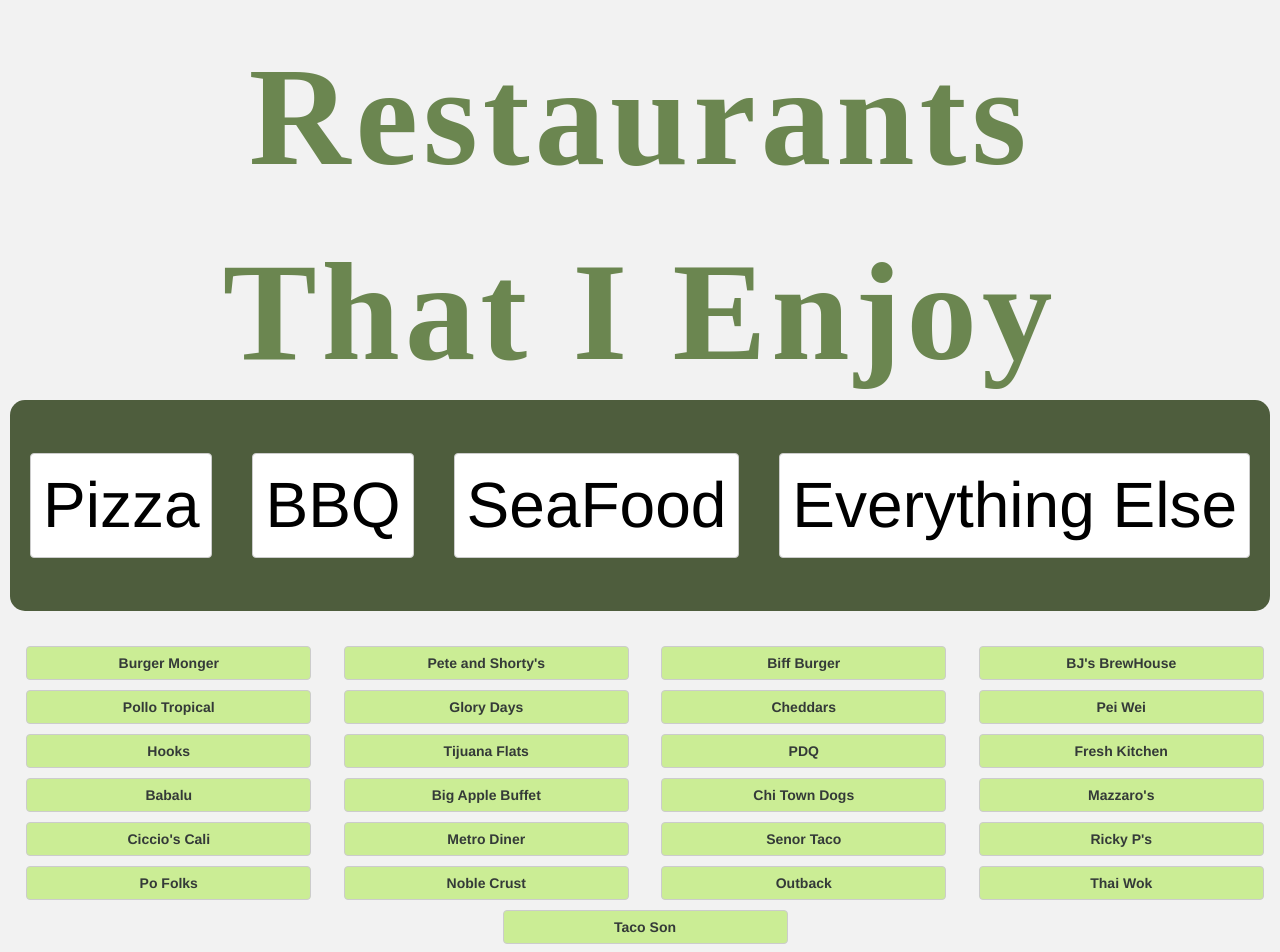
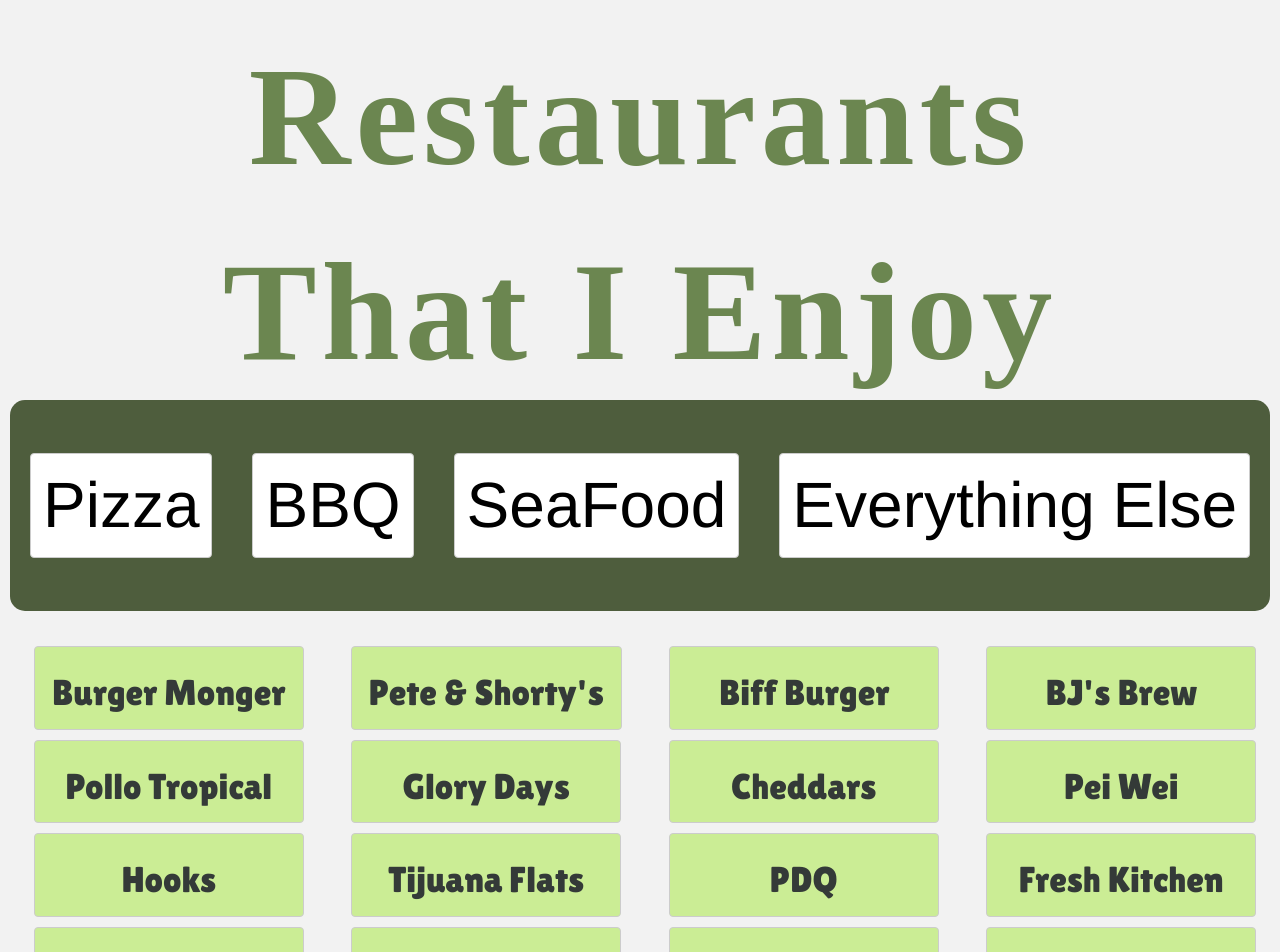
Before and after one commit to bdog72/food-dot-com, a React app: page /everythingElse in a window 1280 px wide. Shown: the top 952 px of the page. Built offline with nearby package versions, Linux system fonts and the light colour scheme; a web font is replaced by a local one.

Commit message:
made link font size bigger

```diff
--- a/src/components/EverythingElse.js
+++ b/src/components/EverythingElse.js
@@ -5,79 +5,79 @@
     return <div>
       <div className='flex'>
         <a href='http://www.burgermonger.com'>
-          <Button className='button' block>Burger Monger</Button>
+          <Button className='button' block><h1>Burger Monger</h1></Button>
         </a>
         <a href='http://www.peteandshortys.com'>
-          <Button className='button' block>Pete and Shorty's</Button>
+          <Button className='button' block><h1>Pete & Shorty's</h1></Button>
         </a>
         <a href='http://biffburgers.com'>
-          <Button className='button' block>Biff Burger</Button>
+          <Button className='button' block><h1>Biff Burger</h1></Button>
         </a>
         <a href='https://www.bjsrestaurants.com'>
-          <Button className='button' block>BJ's BrewHouse</Button>
+          <Button className='button' block><h1>BJ's Brew</h1></Button>
         </a>
         <a href='http://pollotropical.com'>
-          <Button className='button' block>Pollo Tropical</Button>
+          <Button className='button' block><h1>Pollo Tropical</h1></Button>
         </a>
         <a href='https://www.glorydaysgrill.com'>
-          <Button className='button' block>Glory Days</Button>
+          <Button className='button' block><h1>Glory Days</h1></Button>
         </a>
         <a href='http://cheddars.com'>
-          <Button className='button' block>Cheddars</Button>
+          <Button className='button' block><h1>Cheddars</h1></Button>
         </a>
         <a href='https://www.peiwei.com'>
-          <Button className='button' block>Pei Wei</Button>
+          <Button className='button' block><h1>Pei Wei</h1></Button>
         </a>
         <a href='http://www.hookssushi.com/'>
-          <Button className='button' block>Hooks</Button>
+          <Button className='button' block><h1>Hooks</h1></Button>
         </a>
         <a href='https://tijuanaflats.com'>
-          <Button className='button' block>Tijuana Flats</Button>
+          <Button className='button' block><h1>Tijuana Flats</h1></Button>
         </a>
         <a href='https://www.eatpdq.com'>
-          <Button className='button' block>PDQ</Button>
+          <Button className='button' block><h1>PDQ</h1></Button>
         </a>
         <a href='http://www.eatfreshkitchen.com'>
-          <Button className='button' block>Fresh Kitchen</Button>
+          <Button className='button' block><h1>Fresh Kitchen</h1></Button>
         </a>
         <a href='http://www.babalueats.com/'>
-          <Button className='button' block>Babalu</Button>
+          <Button className='button' block><h1>Babalu</h1></Button>
         </a>
         <a href='http://www.bigapplebuffet.com'>
-          <Button className='button' block>Big Apple Buffet</Button>
+          <Button className='button' block><h1>Big Apple</h1></Button>
         </a>
         <a href='https://www.yelp.com/biz/chi-town-beefs-and-dogs-saint-petersburg'>
-          <Button className='button' block>Chi Town Dogs</Button>
+          <Button className='button' block><h1>Chi Town Dogs</h1></Button>
         </a>
         <a href='http://www.mazzarosmarket.com'>
-          <Button className='button' block>Mazzaro's</Button>
+          <Button className='button' block><h1>Mazzaro's</h1></Button>
         </a>
         <a href='http://www.cicciocali.com'>
-          <Button className='button' block>Ciccio's Cali</Button>
+          <Button className='button' block><h1>Ciccio's Cali</h1></Button>
         </a>
         <a href='https://metrodiner.com/'>
-          <Button className='button' block>Metro Diner</Button>
+          <Button className='button' block><h1>Metro Diner</h1></Button>
         </a>
         <a href='http://www.senortacomexicanrestaurant.com'>
-          <Button className='button' block>Senor Taco</Button>
+          <Button className='button' block><h1>Senor Taco</h1></Button>
         </a>
         <a href='http://www.rickyps.com'>
-          <Button className='button' block>Ricky P's</Button>
+          <Button className='button' block><h1>Ricky P's</h1></Button>
         </a>
         <a href='http://www.pofolks.net'>
-          <Button className='button' block>Po Folks</Button>
+          <Button className='button' block><h1>Po Folks</h1></Button>
         </a>
         <a href='http://noble-crust.com/Noble-Crust-St-Petersburg/Brunch'>
-          <Button className='button' block>Noble Crust</Button>
+          <Button className='button' block><h1>Noble Crust</h1></Button>
         </a>
         <a href='https://www.outback.com/locations/fl/st-pete-4th'>
-          <Button className='button' block>Outback</Button>
+          <Button className='button' block><h1>Outback</h1></Button>
         </a>
         <a href='http://www.thaiwokstpete.com'>
-          <Button className='button' block>Thai Wok</Button>
+          <Button className='button' block><h1>Thai Wok</h1></Button>
         </a>
         <a href='https://www.tacosonmexicangrill.com'>
-          <Button className='button' block>Taco Son</Button>
+          <Button className='button' block><h1>Taco Son</h1></Button>
         </a>
       </div>
     </div>
--- a/src/components/Seafood.js
+++ b/src/components/Seafood.js
@@ -5,31 +5,31 @@
     return <div>
       <div className='flex'>
         <a href='https://www.midpeninsulaseafood.com'>
-          <Button className='button' block>Mid P Seafood</Button>
+          <Button className='button' block><h1>Mid P Seafood</h1></Button>
         </a>
         <a href='http://www.casualclam.com'>
-          <Button className='button' block>Casual Clam</Button>
+          <Button className='button' block><h1>Casual Clam</h1></Button>
         </a>
         <a href='https://www.bonefishgrill.com'>
-          <Button className='button' block>BoneFish Grill</Button>
+          <Button className='button' block><h1>BoneFish Grill</h1></Button>
         </a>
         <a href='http://www.crabshack.com'>
-          <Button className='button' block>Crab Shack</Button>
+          <Button className='button' block><h1>Crab Shack</h1></Button>
         </a>
         <a href='http://www.blakescrabcakes.com'>
-          <Button className='button' block>Blakes Crab Cake</Button>
+          <Button className='button' block><h1>Blakes Crab</h1></Button>
         </a>
         <a href='http://www.docksidedavesgrill.com'>
-          <Button className='button' block>Dave's Dockside</Button>
+          <Button className='button' block><h1>Dave's Dock</h1></Button>
         </a>
         <a href='http://www.keegansseafood.com'>
-          <Button className='button' block>Keegan's SeaFood</Button>
+          <Button className='button' block><h1>Keegan's</h1></Button>
         </a>
         <a href='http://www.tedpetersfish.com'>
-          <Button className='button' block>Ted Peters</Button>
+          <Button className='button' block><h1>Ted Peters</h1></Button>
         </a>
         <a href='http://www.billysstonecrab.com'>
-          <Button className='button' block>Billy's StoneCrab</Button>
+          <Button className='button' block><h1>Billy's Stone-C</h1></Button>
         </a>
       </div>
     </div>
--- a/src/styles/app.scss
+++ b/src/styles/app.scss
@@ -17,7 +17,7 @@
   color: #343a38;
   font-weight: bold;
   margin: 5px;
-  min-width: 275px;
+  min-width: 260px;
 }
 
 .flex {
```
